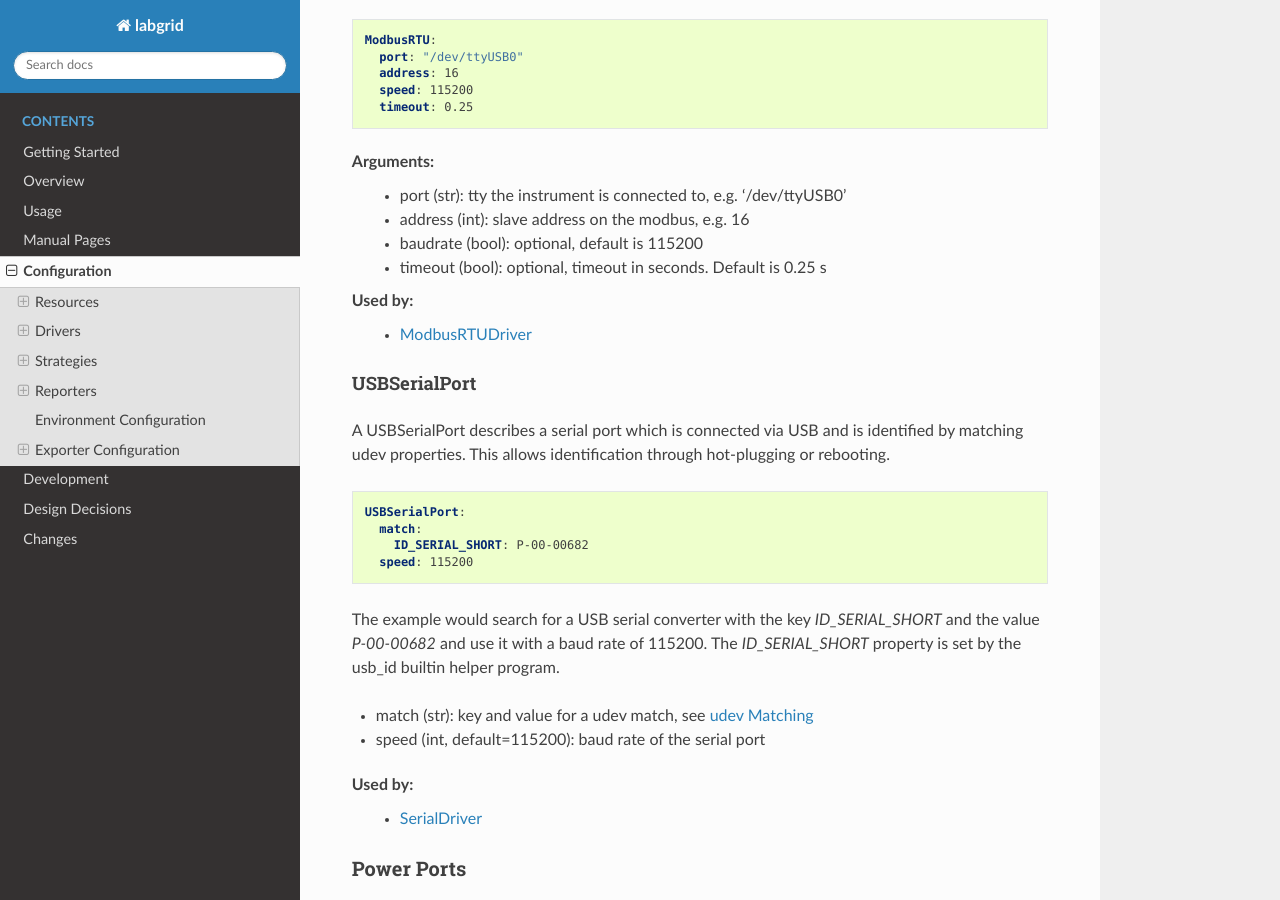
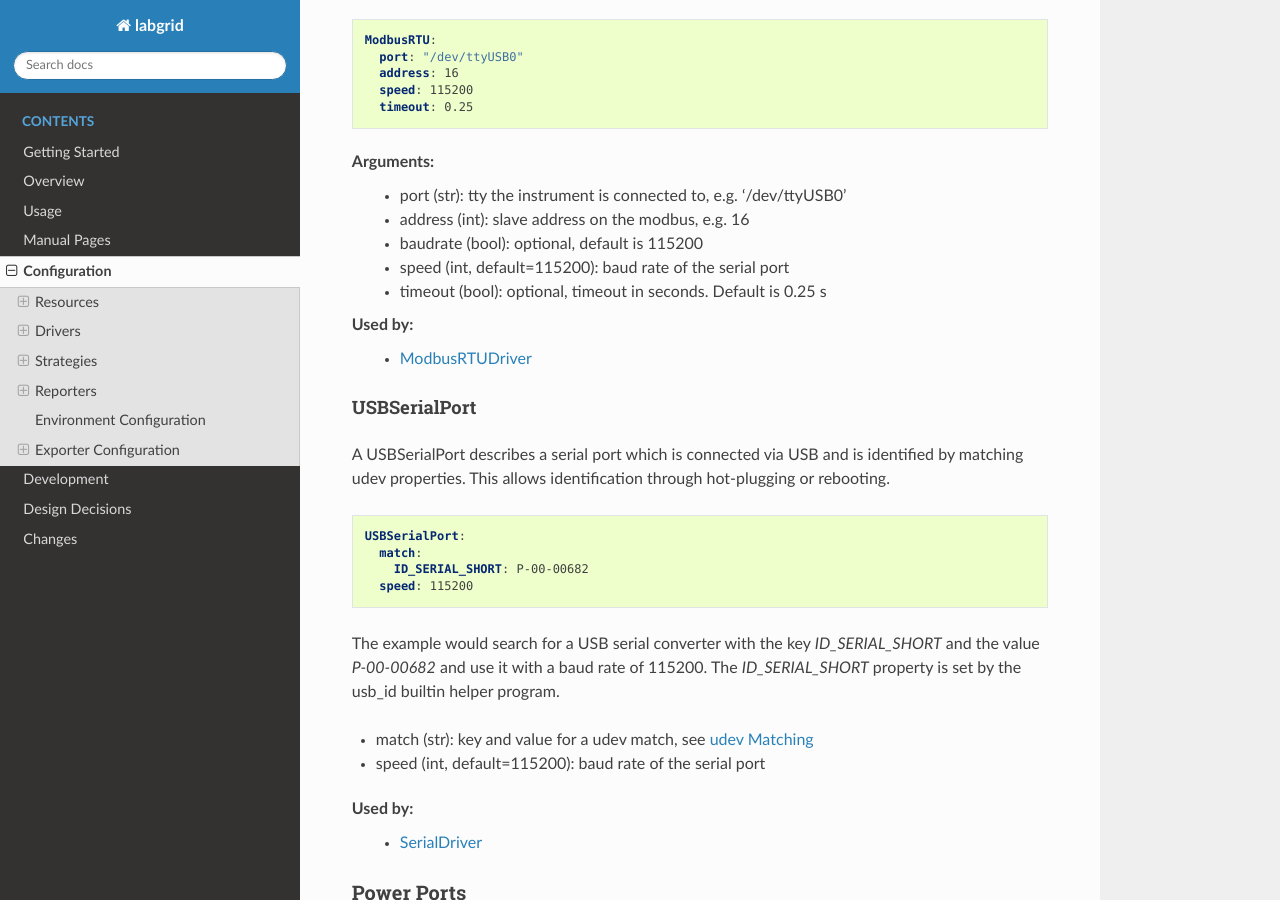
Before and after one commit to labgrid-project/labgrid, a Sphinx documentation site: the page built from doc/configuration.rst, in a window 1280 px wide and 900 px high, scrolled down 2167 px. Built offline with Sphinx 7.4.7 and the Read the Docs theme 2.0.0, drawn with Linux system fonts in a browser that asks for light colours; pages that are not in the unit, such as notebooks, are missing from menus.

Commit message:
doc: configuration: add missing speed argument to ModbusRTU documentation
Signed-off-by: Bastian Krause <bst@pengutronix.de>

```diff
--- a/doc/configuration.rst
+++ b/doc/configuration.rst
@@ -95,6 +95,7 @@ Arguments:
   - port (str): tty the instrument is connected to, e.g. '/dev/ttyUSB0'
   - address (int): slave address on the modbus, e.g. 16
   - baudrate (bool): optional, default is 115200
+  - speed (int, default=115200): baud rate of the serial port
   - timeout (bool): optional, timeout in seconds. Default is 0.25 s
 
 Used by:
```
